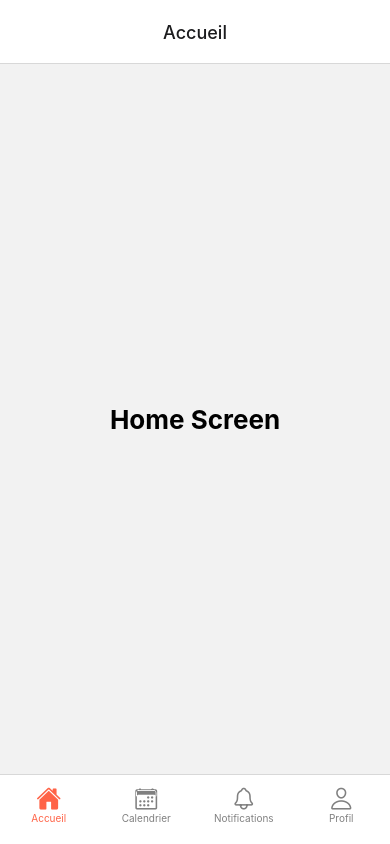
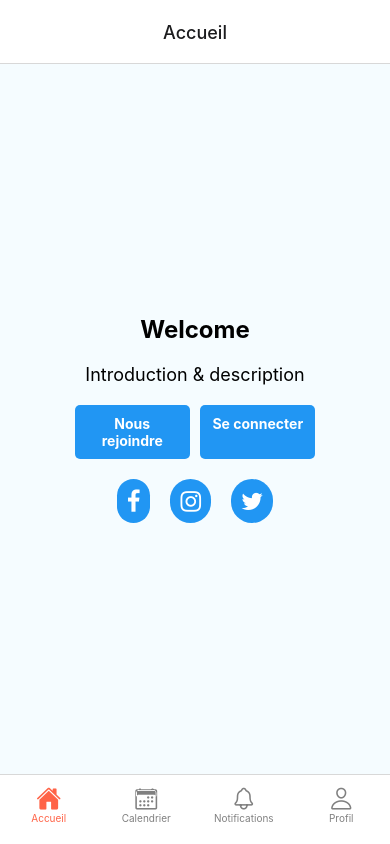
Before and after one commit to hidopi-tunisia/mycra-mobileApp-android, a React Native app: screen / in a window 390 px wide. Built offline with nearby package versions, Linux system fonts and the light colour scheme.

Commit message:
homeScreen v1.0

```diff
--- a/navigation/screens/HomeScreen.js
+++ b/navigation/screens/HomeScreen.js
@@ -1,12 +1,79 @@
-import * as React from 'react';
-import { View, Text } from 'react-native';
+import React from 'react';
+import { View, Text, StyleSheet, TouchableOpacity } from 'react-native';
+import { FontAwesome } from '@expo/vector-icons'; // installation du package vector-icons
 
-export default function HomeScreen({ navigation }) {
-    return (
-        <View style={{ flex: 1, alignItems: 'center', justifyContent: 'center' }}>
-            <Text
-                onPress={() => alert('This is the "Home" screen.')}
-                style={{ fontSize: 26, fontWeight: 'bold' }}>Home Screen</Text>
-        </View>
-    );
-}
+const HomeScreen = () => {
+  return (
+    <View style={styles.container}>
+      <Text style={styles.title}>Welcome</Text>
+      <Text style={styles.description}>Introduction & description</Text>
+      <View style={styles.buttonsContainer}>
+        <TouchableOpacity style={styles.button}>
+          <Text style={styles.buttonText}>Nous rejoindre</Text>
+        </TouchableOpacity>
+        <TouchableOpacity style={styles.button}>
+          <Text style={styles.buttonText}>Se connecter</Text>
+        </TouchableOpacity>
+      </View>
+      <View style={styles.socialMediaButtonsContainer}>
+        <TouchableOpacity style={styles.socialMediaButton}>
+          <FontAwesome name="facebook" size={24} color="white" />
+        </TouchableOpacity>
+        <TouchableOpacity style={styles.socialMediaButton}>
+          <FontAwesome name="instagram" size={24} color="white" />
+        </TouchableOpacity>
+        <TouchableOpacity style={styles.socialMediaButton}>
+          <FontAwesome name="twitter" size={24} color="white" />
+        </TouchableOpacity>
+      </View>
+    </View>
+  );
+};
+
+const styles = StyleSheet.create({
+  container: {
+    flex: 1,
+    justifyContent: 'center',
+    alignItems: 'center',
+    backgroundColor: '#F5FCFF',
+  },
+  title: {
+    fontSize: 24,
+    fontWeight: 'bold',
+    marginBottom: 20,
+  },
+  description: {
+    fontSize: 18,
+    marginBottom: 20,
+  },
+  buttonsContainer: {
+    flexDirection: 'row',
+    justifyContent: 'space-between',
+    marginBottom: 20,
+  },
+  button: {
+    backgroundColor: '#2196F3',
+    padding: 10,
+    borderRadius: 5,
+    flex: 1,
+    marginHorizontal: 5,
+  },
+  buttonText: {
+    color: 'white',
+    textAlign: 'center',
+    fontWeight: 'bold',
+  },
+  socialMediaButtonsContainer: {
+    flexDirection: 'row',
+    justifyContent: 'center',
+    alignItems: 'center',
+  },
+  socialMediaButton: {
+    backgroundColor: '#2196F3',
+    padding: 10,
+    borderRadius: 50,
+    marginHorizontal: 10,
+  },
+});
+
+export default HomeScreen;
```
